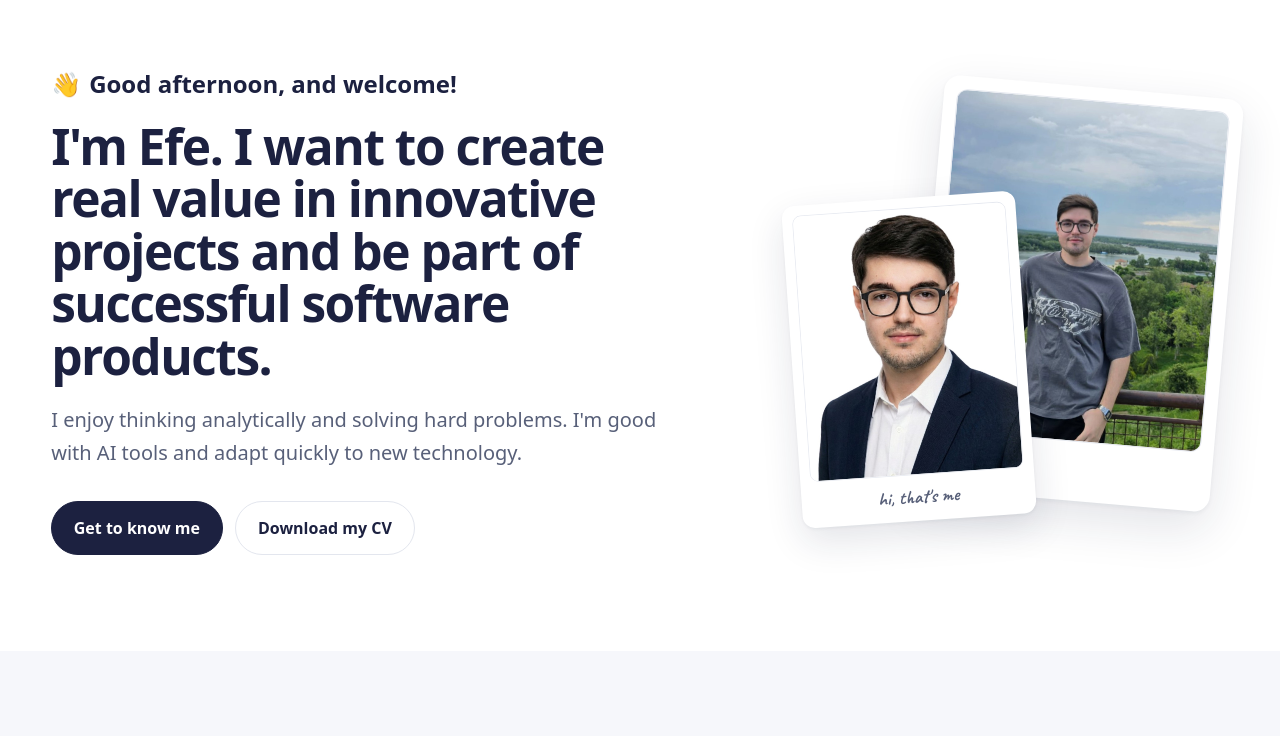
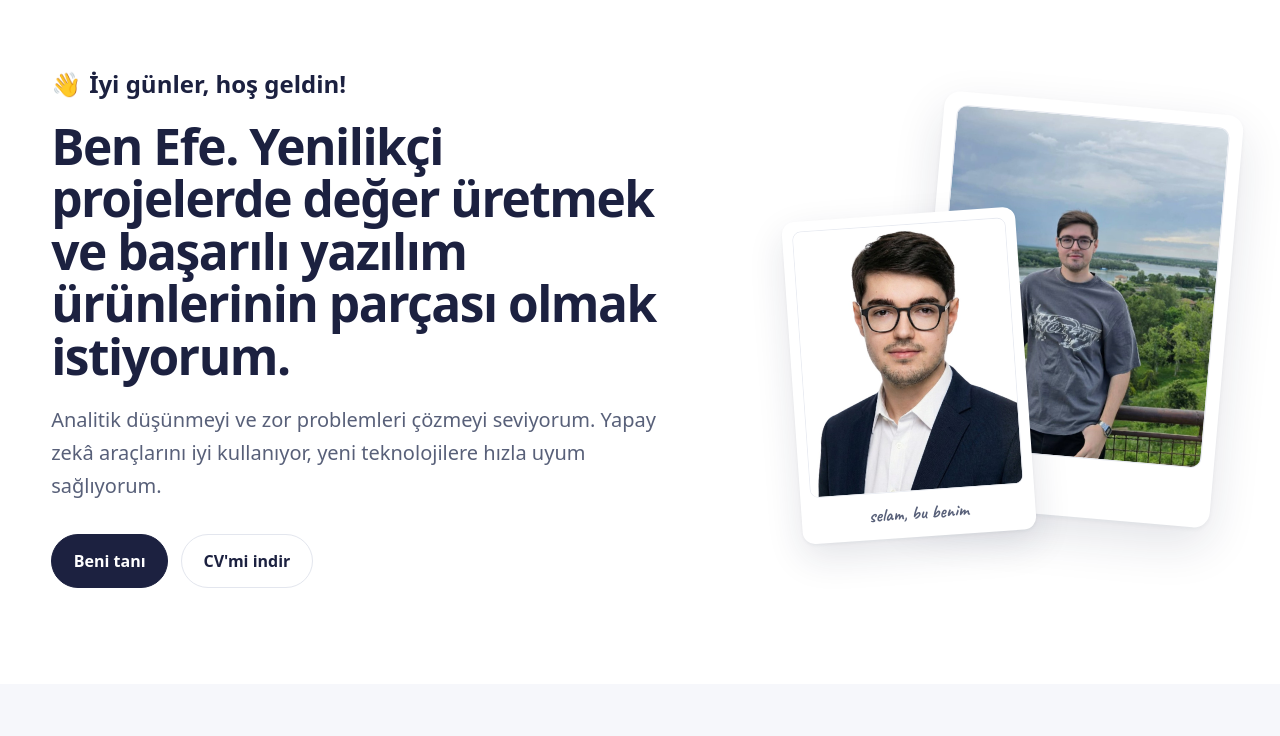
Before and after one commit to Efebzkurt/efebzkurt.github.io, a plain HTML site: page index.html in a window 1280 px wide. Shown: the part 71-807 px from the top of the page. Drawn offline with Linux system fonts and the light colour scheme; a web font is replaced by a local one.

Commit message:
Open the site in Turkish by default
Drop the browser-language and remembered-choice detection; the page now
always starts in Turkish, and ?lang=en still opens the English version.

Co-Authored-By: Claude Opus 5.5 <noreply@anthropic.com>

```diff
--- a/index.html
+++ b/index.html
@@ -565,7 +565,7 @@
     const h = new Date().getHours();
     return h >= 5 && h < 12 ? "greet_morning" : h >= 12 && h < 18 ? "greet_day" : h >= 18 && h < 23 ? "greet_evening" : "greet_night";
   }
-  function setLang(l, remember) {
+  function setLang(l) {
     lang = T[l] ? l : "tr";
     const t = T[lang];
     document.documentElement.lang = lang;
@@ -580,15 +580,12 @@
       a.setAttribute("download", lang === "tr" ? "Efe Yücel Bozkurt CV.pdf" : "Efe Yücel Bozkurt CV (EN).pdf");
     });
     document.querySelectorAll(".lang button").forEach(b => b.setAttribute("aria-pressed", String(b.dataset.lang === lang)));
-    if (remember) { try { localStorage.setItem("lang", lang); } catch (_) {} }
   }
-  document.querySelectorAll(".lang button").forEach(b => b.addEventListener("click", () => setLang(b.dataset.lang, true)));
+  document.querySelectorAll(".lang button").forEach(b => b.addEventListener("click", () => setLang(b.dataset.lang)));
 
-  // Language: ?lang= in the link, then the visitor's earlier choice, then their browser language
-  let initial = new URLSearchParams(location.search).get("lang");
-  if (!T[initial]) { try { initial = localStorage.getItem("lang"); } catch (_) { initial = null; } }
-  if (!T[initial]) initial = (navigator.language || "").toLowerCase().startsWith("tr") ? "tr" : "en";
-  setLang(initial, false);
+  // Language: Turkish by default; a link with ?lang=en opens the English version
+  const fromLink = new URLSearchParams(location.search).get("lang");
+  setLang(T[fromLink] ? fromLink : "tr");
 
   // Flip the photos on tap / click / keyboard (hover flips them on desktop via CSS)
   document.querySelectorAll(".flip").forEach(flip => {
```
